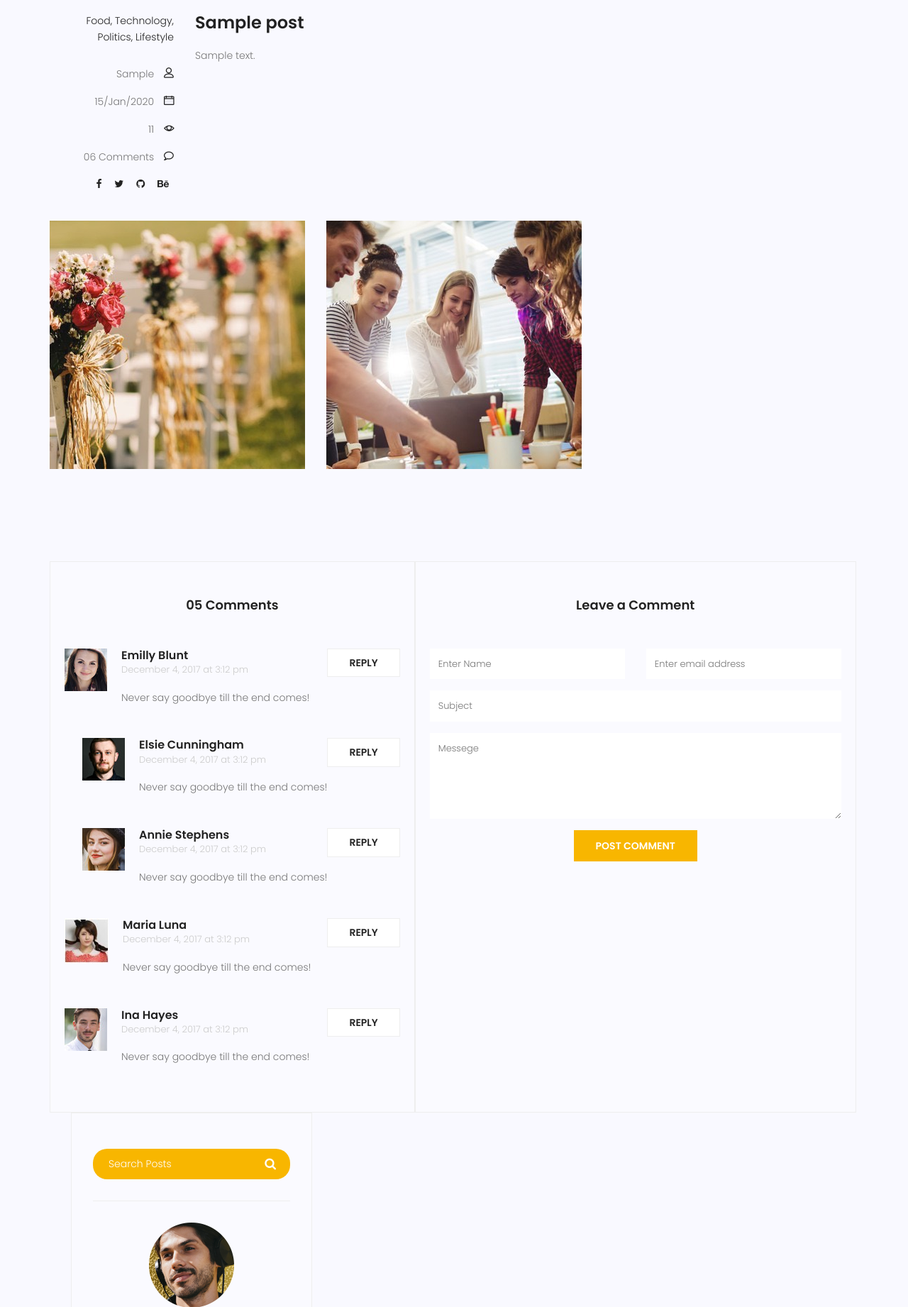
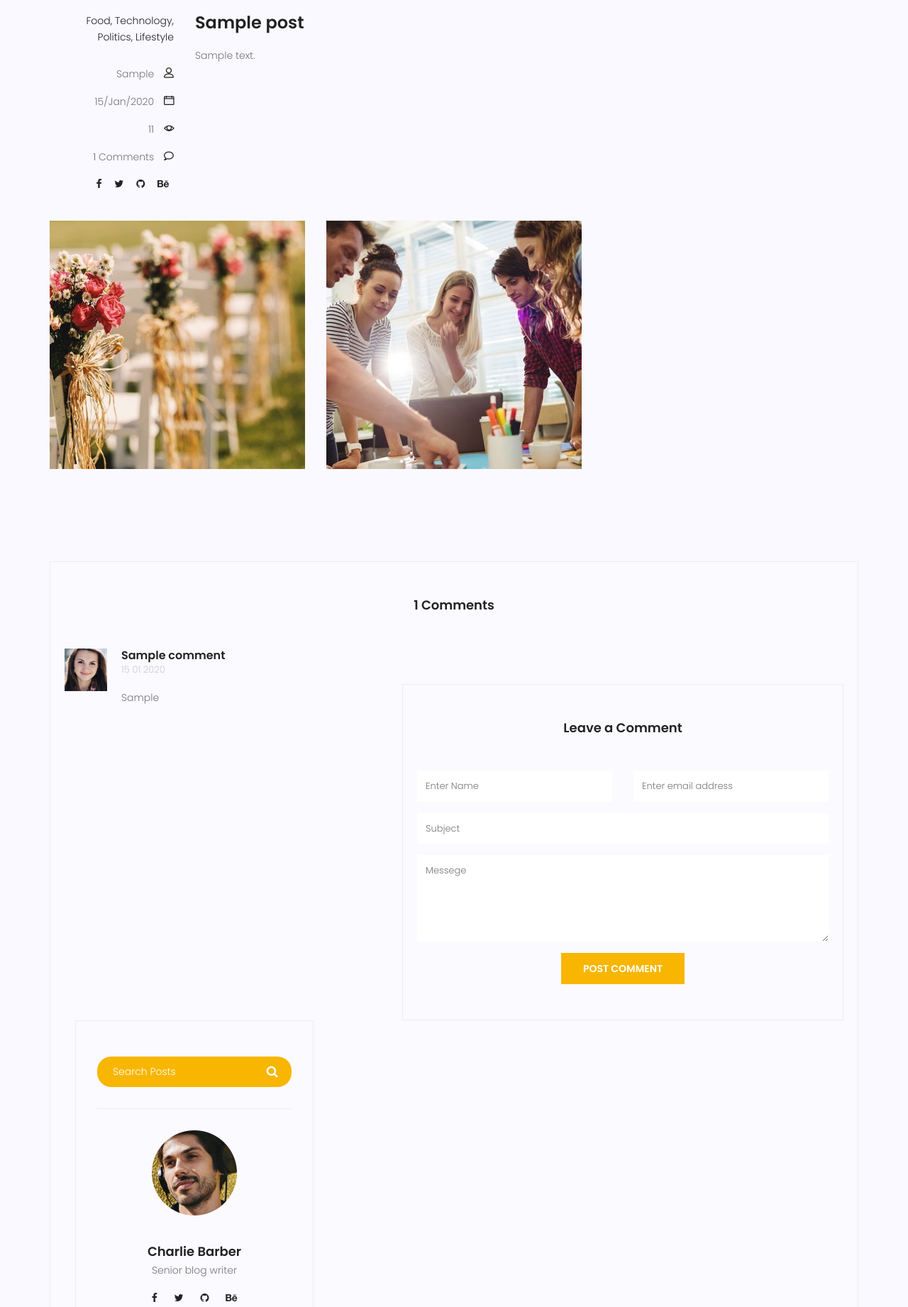
Before and after one commit to Amirali-ka/first_website, a Django app: a page that uses mysite/templates/blog/blog-single.html in a window 1280 px wide. Shown: the part 970-2812 px from the top of the page at 71% size. Run offline with Django 5.2, Linux system fonts and the light colour scheme; tables that the repository leaves empty hold one stand-in row (values such as "Sample post"); grey boxes marked "Sample" are stand-in pictures; some libraries are stand-ins or nearby versions.

Commit message:
comments changes 2

```diff
--- a/blog/models.py
+++ b/blog/models.py
@@ -34,3 +34,5 @@ class comment (models.Model) :
     approach=models.BooleanField(default=False)
     created_date = models.DateTimeField(auto_now_add=True)
     updated_date = models.DateTimeField(auto_now=True)
+    def __str__(self):
+        return self.name
--- a/blog/templatetags/blog_tags.py
+++ b/blog/templatetags/blog_tags.py
@@ -1,12 +1,14 @@
 from django import template
 from django.utils import timezone
-from blog.models import post
-from blog.models import category
+from blog.models import post,category,comment
 register=template.Library()
 @register.simple_tag(name='func')
 def func ():
      posts=post.objects.filter(status=1)
      return posts
+@register.simple_tag(name='counted_view')
+def counted_view (pid):
+     return comment.objects.filter(post=pid,approach=True).count()
 @register.filter()
 def funcc (value):
      return value[:100]
--- a/blog/views.py
+++ b/blog/views.py
@@ -1,7 +1,7 @@
 from django.shortcuts import render,get_object_or_404
 from django.core.paginator import Paginator,EmptyPage
 from django.utils import timezone
-from blog.models import post
+from blog.models import post,comment
 # Create your views here.
 def blog_view(request):
     posts=post.objects.filter(published_date__lte=timezone.now(),status=1)
@@ -25,7 +25,8 @@ def single_view(request,pid):
         next_post = post.objects.filter(published_date__lte=timezone.now(),status=1,pk__gt=pid).order_by('pk').first()
     except post.DoesNotExist:
         next_post = None
-    return render(request,'blog/blog-single.html',{'postt':postt,'next':next_post,'prev':prev_post})
+    comments=comment.objects.filter(post=pid,approach=True).order_by('created_date')
+    return render(request,'blog/blog-single.html',{'postt':postt,'next':next_post,'prev':prev_post,'comments':comments})
 def blog_category(request,cat_str):
     posts=post.objects.filter(published_date__lte=timezone.now(),status=1,category__name=cat_str)
     return render(request,'blog/blog-home.html',{'posts':posts})
--- a/mysite/templates/blog/blog-home.html
+++ b/mysite/templates/blog/blog-home.html
@@ -101,7 +101,7 @@
 										<p class="user-name col-lg-12 col-md-12 col-6"><a href="#">{{i.author.first_name}}</a> <span class="lnr lnr-user"></span></p>
 										<p class="date col-lg-12 col-md-12 col-6"><a href="#">{{i.published_date|date:'d/M/Y'}}</a> <span class="lnr lnr-calendar-full"></span></p>
 										<p class="view col-lg-12 col-md-12 col-6"><a href="#">{{i.counted_views}}</a> <span class="lnr lnr-eye"></span></p>
-										<p class="comments col-lg-12 col-md-12 col-6"><a href="#">06 Comments</a> <span class="lnr lnr-bubble"></span></p>
+										<p class="comments col-lg-12 col-md-12 col-6"><a href="#">{% counted_view i.id %} Comments</a> <span class="lnr lnr-bubble"></span></p>
 									</div>
 								</div>
 								<div class="col-lg-9 col-md-9 ">
--- a/mysite/templates/blog/blog-single.html
+++ b/mysite/templates/blog/blog-single.html
@@ -40,7 +40,7 @@
 										<p class="user-name col-lg-12 col-md-12 col-6"><a href="#">{{postt.author.first_name}}</a> <span class="lnr lnr-user"></span></p>
 											<p class="date col-lg-12 col-md-12 col-6"><a href="#">{{postt.published_date|date:'d/M/Y'}}</a> <span class="lnr lnr-calendar-full"></span></p>
 										<p class="view col-lg-12 col-md-12 col-6"><a href="#">{{postt.counted_views}}</a> <span class="lnr lnr-eye"></span></p>
-										<p class="comments col-lg-12 col-md-12 col-6"><a href="#">06 Comments</a> <span class="lnr lnr-bubble"></span></p>
+										<p class="comments col-lg-12 col-md-12 col-6"><a href="#">{% counted_view postt.id %} Comments</a> <span class="lnr lnr-bubble"></span></p>
 										<ul class="social-links col-lg-12 col-md-12 col-6">
 											<li><a href="#"><i class="fa fa-facebook"></i></a></li>
 											<li><a href="#"><i class="fa fa-twitter"></i></a></li>
@@ -95,7 +95,8 @@
 								</div>
 							</div>
 							<div class="comments-area">
-								<h4>05 Comments</h4>
+								<h4>{{ comments|length }} Comments</h4>
+								{% for i in comments%}
 								<div class="comment-list">
                                     <div class="single-comment justify-content-between d-flex">
                                         <div class="user justify-content-between d-flex">
@@ -103,95 +104,19 @@
                                                 <img src="{% static 'img/blog/c1.jpg' %}" alt="">
                                             </div>
                                             <div class="desc">
-                                                <h5><a href="#">Emilly Blunt</a></h5>
-                                                <p class="date">December 4, 2017 at 3:12 pm </p>
+                                                <h5><a href="#">{{i.name}}</a></h5>
+                                                <p class="date">{{i.created_date|date:'d m Y'}} </p>
                                                 <p class="comment">
-                                                    Never say goodbye till the end comes!
+                                                    {{i.massage}}
                                                 </p>
                                             </div>
                                         </div>
-                                        <div class="reply-btn">
-                                               <a href="" class="btn-reply text-uppercase">reply</a>
-                                        </div>
+                                        {% empty %}
+										<p>no comment</p>
                                     </div>
                                 </div>
-								<div class="comment-list left-padding">
-                                    <div class="single-comment justify-content-between d-flex">
-                                        <div class="user justify-content-between d-flex">
-                                            <div class="thumb">
-                                                <img src="{% static 'img/blog/c2.jpg' %}" alt="">
-                                            </div>
-                                            <div class="desc">
-                                                <h5><a href="#">Elsie Cunningham</a></h5>
-                                                <p class="date">December 4, 2017 at 3:12 pm </p>
-                                                <p class="comment">
-                                                    Never say goodbye till the end comes!
-                                                </p>
-                                            </div>
-                                        </div>
-                                        <div class="reply-btn">
-                                               <a href="" class="btn-reply text-uppercase">reply</a>
-                                        </div>
-                                    </div>
-                                </div>
-								<div class="comment-list left-padding">
-                                    <div class="single-comment justify-content-between d-flex">
-                                        <div class="user justify-content-between d-flex">
-                                            <div class="thumb">
-                                                <img src="{% static 'img/blog/c3.jpg' %}" alt="">
-                                            </div>
-                                            <div class="desc">
-                                                <h5><a href="#">Annie Stephens</a></h5>
-                                                <p class="date">December 4, 2017 at 3:12 pm </p>
-                                                <p class="comment">
-                                                    Never say goodbye till the end comes!
-                                                </p>
-                                            </div>
-                                        </div>
-                                        <div class="reply-btn">
-                                               <a href="" class="btn-reply text-uppercase">reply</a>
-                                        </div>
-                                    </div>
-                                </div>
-								<div class="comment-list">
-                                    <div class="single-comment justify-content-between d-flex">
-                                        <div class="user justify-content-between d-flex">
-                                            <div class="thumb">
-                                                <img src="{% static 'img/blog/c4.jpg' %}" alt="">
-                                            </div>
-                                            <div class="desc">
-                                                <h5><a href="#">Maria Luna</a></h5>
-                                                <p class="date">December 4, 2017 at 3:12 pm </p>
-                                                <p class="comment">
-                                                    Never say goodbye till the end comes!
-                                                </p>
-                                            </div>
-                                        </div>
-                                        <div class="reply-btn">
-                                               <a href="" class="btn-reply text-uppercase">reply</a>
-                                        </div>
-                                    </div>
-                                </div>
-								<div class="comment-list">
-                                    <div class="single-comment justify-content-between d-flex">
-                                        <div class="user justify-content-between d-flex">
-                                            <div class="thumb">
-                                                <img src="{% static 'img/blog/c5.jpg' %}" alt="">
-                                            </div>
-                                            <div class="desc">
-                                                <h5><a href="#">Ina Hayes</a></h5>
-                                                <p class="date">December 4, 2017 at 3:12 pm </p>
-                                                <p class="comment">
-                                                    Never say goodbye till the end comes!
-                                                </p>
-                                            </div>
-                                        </div>
-                                        <div class="reply-btn">
-                                               <a href="" class="btn-reply text-uppercase">reply</a>
-                                        </div>
-                                    </div>
-                                </div>
-							</div>
+
+                                {% endfor %}
 							<div class="comment-form">
 								<h4>Leave a Comment</h4>
 								<form>
```
